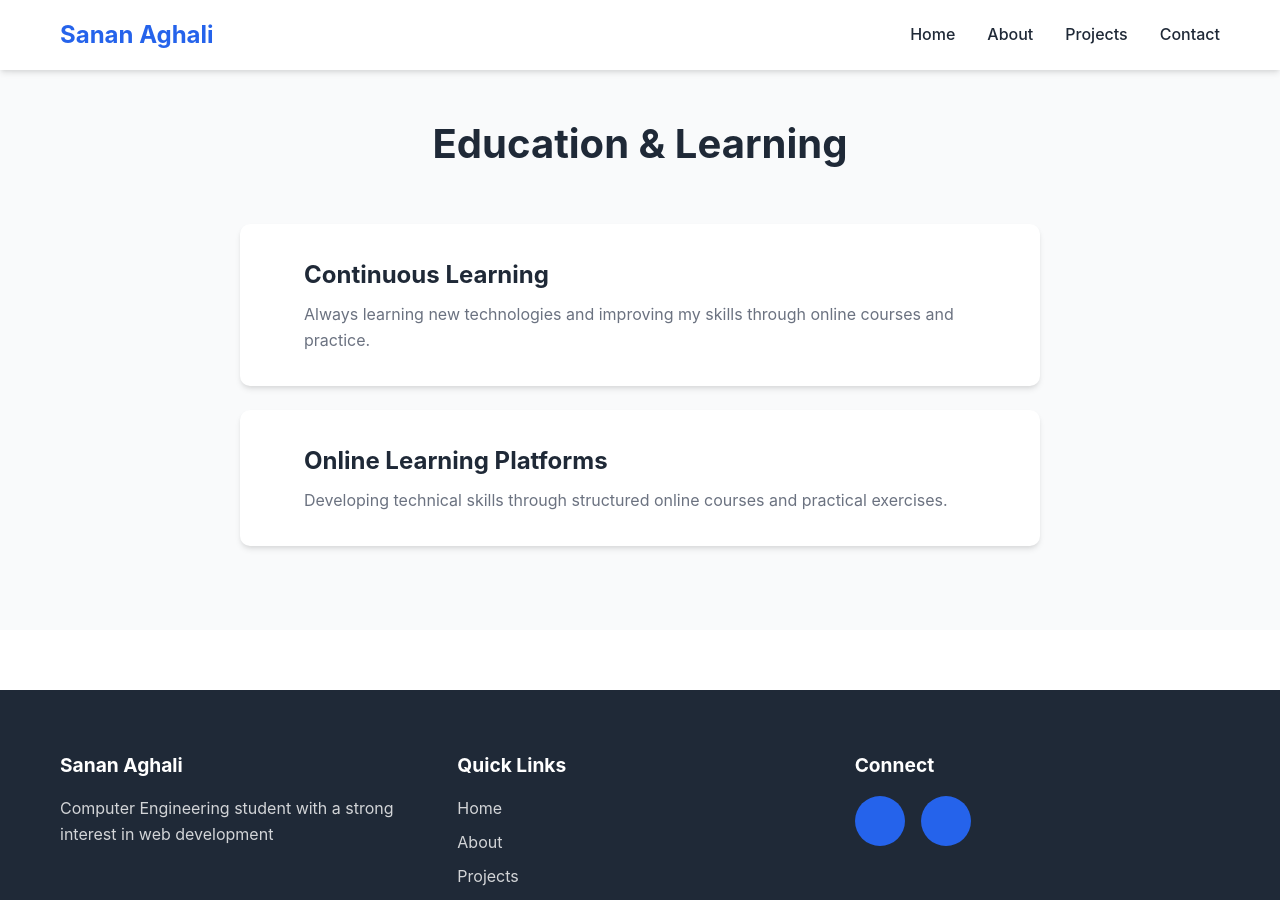
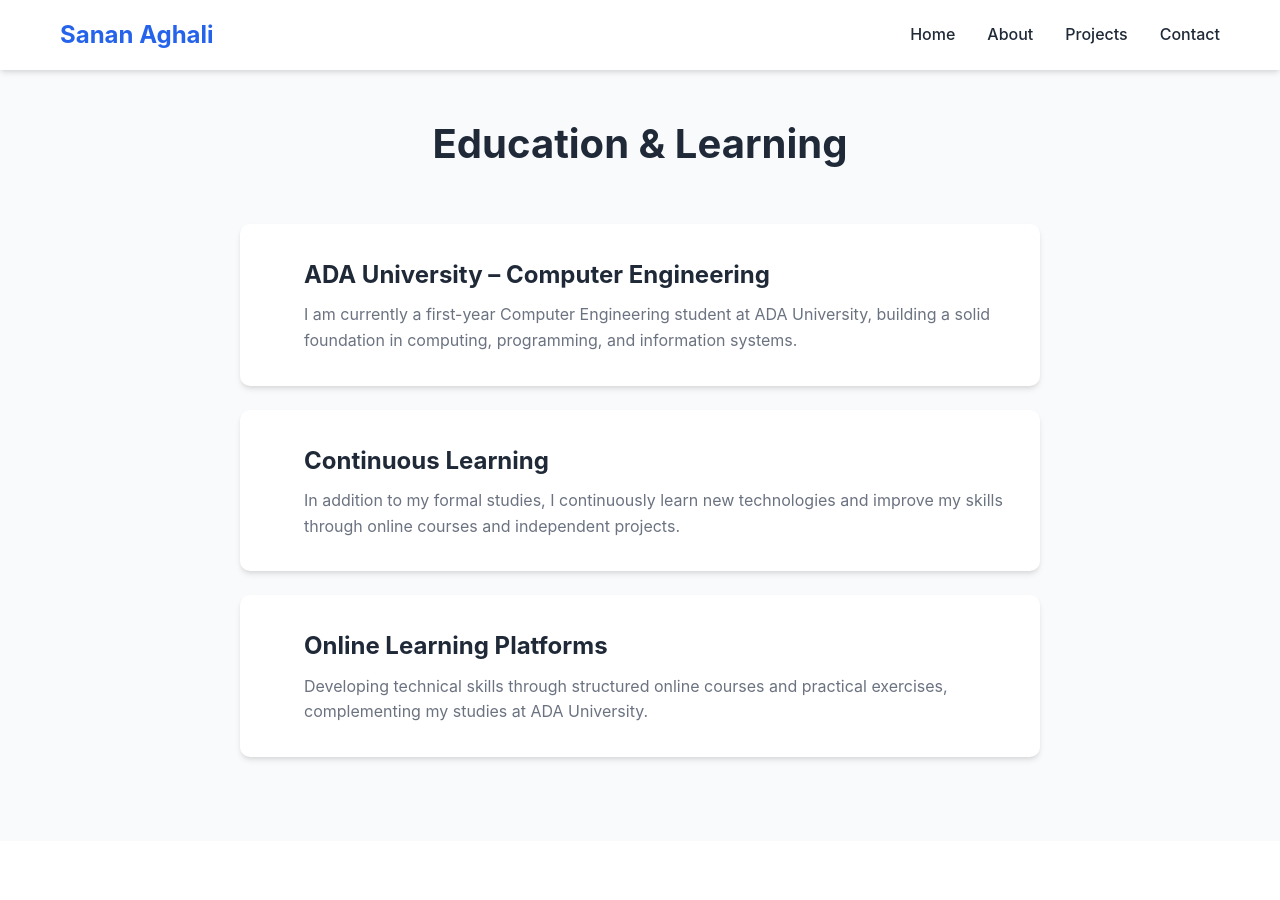
Before and after one commit to SananAghali/site1101, a Jekyll site: the page built from about.md, in a window 1280 px wide and 900 px high, scrolled down 1000 px. Built offline with Jekyll 4.4.1, drawn with Linux system fonts in a browser that asks for light colours; a script that is not in the unit is left out.

Commit message:
Update Education section with ADA University Computer Engineering details

```diff
--- a/about.md
+++ b/about.md
@@ -56,8 +56,17 @@ description: Learn more about me and my journey
                     <i class="fas fa-graduation-cap"></i>
                 </div>
                 <div class="education-content">
+                    <h3>ADA University – Computer Engineering</h3>
+                    <p>I am currently a first-year Computer Engineering student at ADA University, building a solid foundation in computing, programming, and information systems.</p>
+                </div>
+            </div>
+            <div class="education-item">
+                <div class="education-icon">
+                    <i class="fas fa-graduation-cap"></i>
+                </div>
+                <div class="education-content">
                     <h3>Continuous Learning</h3>
-                    <p>Always learning new technologies and improving my skills through online courses and practice.</p>
+                    <p>In addition to my formal studies, I continuously learn new technologies and improve my skills through online courses and independent projects.</p>
                 </div>
             </div>
             <div class="education-item">
@@ -66,7 +75,7 @@ description: Learn more about me and my journey
                 </div>
                 <div class="education-content">
                     <h3>Online Learning Platforms</h3>
-                    <p>Developing technical skills through structured online courses and practical exercises.</p>
+                    <p>Developing technical skills through structured online courses and practical exercises, complementing my studies at ADA University.</p>
                 </div>
             </div>
         </div>
```
